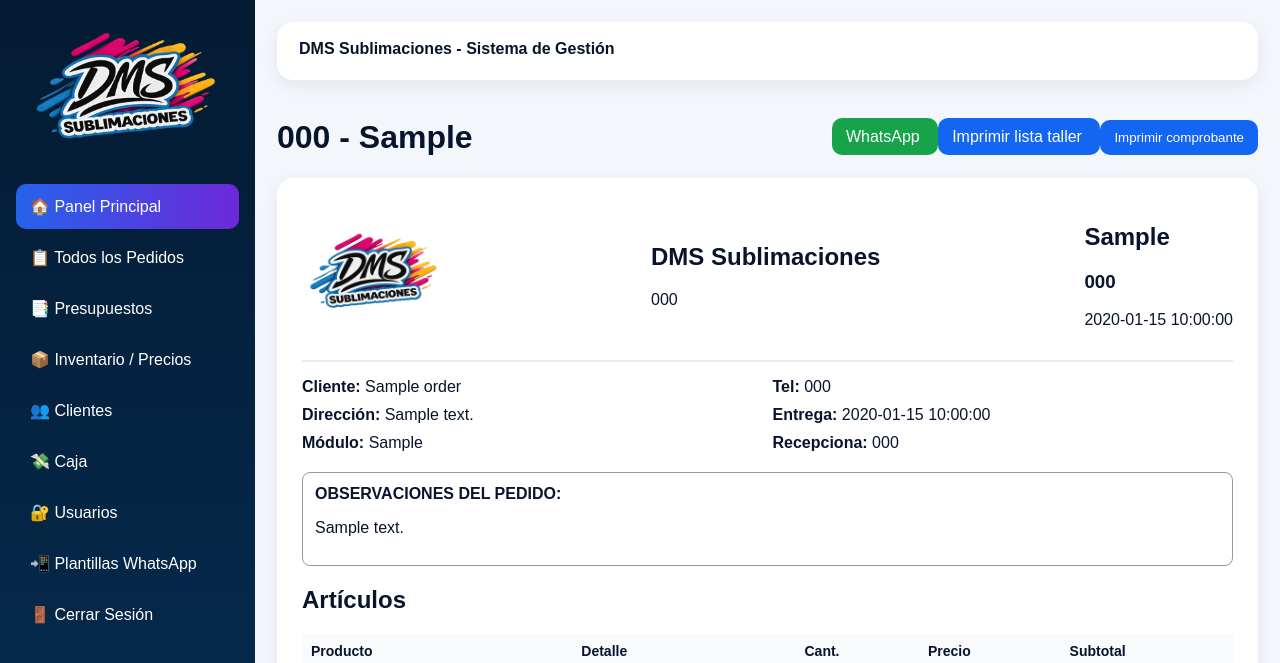
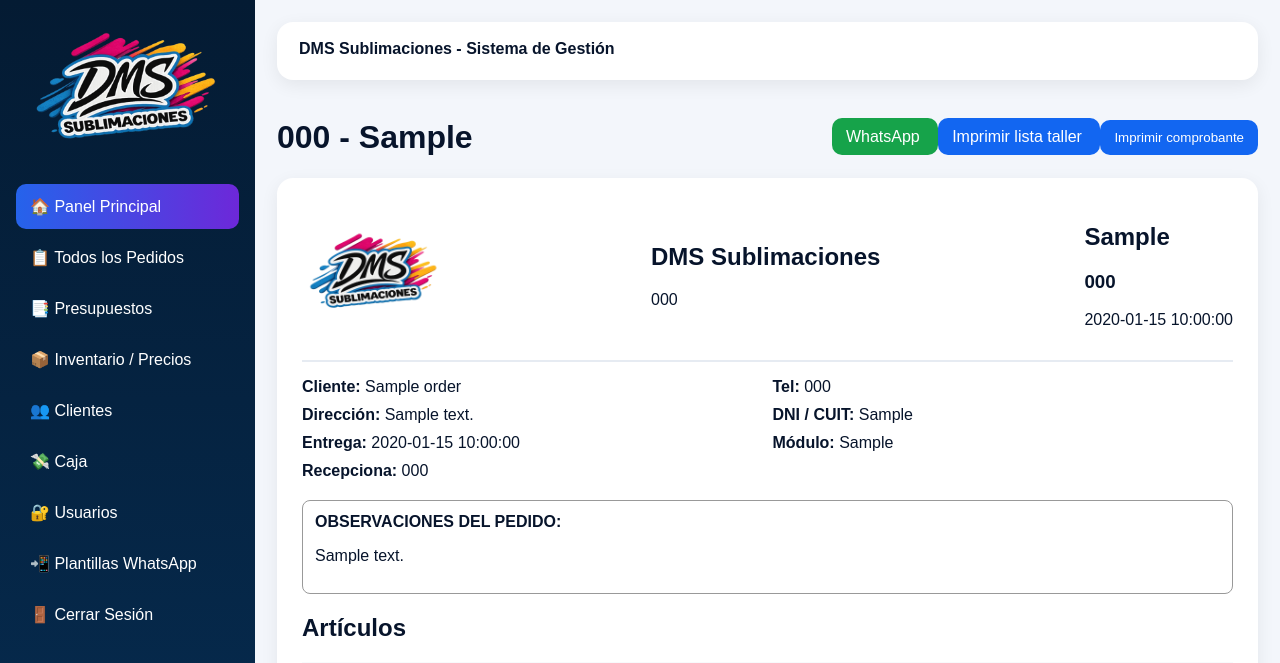
Before and after one commit to kmicaela20-ui/dms-sistema-pro, a Flask app: template templates/order_view.html in a window 1280 px wide. Shown: the top 663 px of the page. Run offline with Flask 3, Linux system fonts and the light colour scheme; the template is opened without the code that fills it: most values are stand-ins (such as "Sample title", 1, 10 or a date in 2020); parts of the project's set-up code (start-up, migrations or seed data) failed here and were passed over; some libraries are stand-ins or nearby versions.

Commit message:
Update order_view.html

```diff
--- a/templates/order_view.html
+++ b/templates/order_view.html
@@ -79,6 +79,7 @@
         <div><b>Cliente:</b> {{ order.client_name }}</div>
         <div><b>Tel:</b> {{ order.client_phone }}</div>
         <div><b>Dirección:</b> {{ order.client_address }}</div>
+        {% if order.client_dni_cuit %}<div><b>DNI / CUIT:</b> {{ order.client_dni_cuit }}</div>{% endif %}
         <div><b>Entrega:</b> {{ order.date_delivery }}</div>
         <div><b>Módulo:</b> {{ order.order_module }}</div>
         <div><b>Recepciona:</b> {{ order.receptionist }}</div>
```
